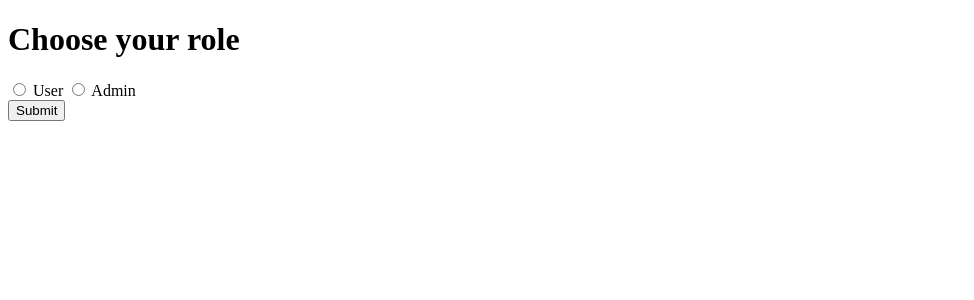
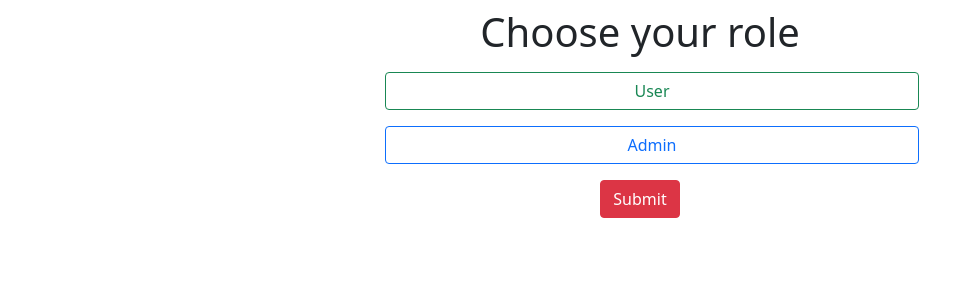
Before and after one commit to satya2221/TAU_atm, a PHP site: page / in a window 1280 px wide. Shown: the top 300 px of the page, without its empty margins (0-974 px from the left). Run offline with PHP 8.4, Linux system fonts and the light colour scheme.

Commit message:
Bootsrapisasi part 1 (sampai mau login admin)

```diff
--- a/admin_process.php
+++ b/admin_process.php
@@ -9,6 +9,7 @@
     <meta name="viewport"
           content="width=device-width, user-scalable=no, initial-scale=1.0, maximum-scale=1.0, minimum-scale=1.0">
     <meta http-equiv="X-UA-Compatible" content="ie=edge">
+    <link href="https://cdn.jsdelivr.net/npm/bootstrap@5.0.0/dist/css/bootstrap.min.css" rel="stylesheet" integrity="sha384-wEmeIV1mKuiNpC+IOBjI7aAzPcEZeedi5yW5f2yOq55WWLwNGmvvx4Um1vskeMj0" crossorigin="anonymous">
     <title>Admin</title>
 </head>
 <body>
@@ -16,5 +17,6 @@
     <p>Data</p>
     <p>Data</p>
     <p>Data</p>
+    <script src="https://cdn.jsdelivr.net/npm/bootstrap@5.0.0/dist/js/bootstrap.bundle.min.js" integrity="sha384-p34f1UUtsS3wqzfto5wAAmdvj+osOnFyQFpp4Ua3gs/ZVWx6oOypYoCJhGGScy+8" crossorigin="anonymous"></script>
 </body>
 </html>
--- a/detail_menu_atm.php
+++ b/detail_menu_atm.php
@@ -9,6 +9,7 @@
     <meta name="viewport"
           content="width=device-width, user-scalable=no, initial-scale=1.0, maximum-scale=1.0, minimum-scale=1.0">
     <meta http-equiv="X-UA-Compatible" content="ie=edge">
+    <link href="https://cdn.jsdelivr.net/npm/bootstrap@5.0.0/dist/css/bootstrap.min.css" rel="stylesheet" integrity="sha384-wEmeIV1mKuiNpC+IOBjI7aAzPcEZeedi5yW5f2yOq55WWLwNGmvvx4Um1vskeMj0" crossorigin="anonymous">
     <title>activity</title>
 </head>
 <body>
@@ -49,5 +50,6 @@
             <h1>There is no transaction going on</h1>
     <?php }
     ?>
+    <script src="https://cdn.jsdelivr.net/npm/bootstrap@5.0.0/dist/js/bootstrap.bundle.min.js" integrity="sha384-p34f1UUtsS3wqzfto5wAAmdvj+osOnFyQFpp4Ua3gs/ZVWx6oOypYoCJhGGScy+8" crossorigin="anonymous"></script>
 </body>
 </html>
--- a/index.php
+++ b/index.php
@@ -4,17 +4,32 @@
     <meta charset="UTF-8">
     <meta http-equiv="X-UA-Compatible" content="IE=edge">
     <meta name="viewport" content="width=device-width, initial-scale=1.0">
+    <link href="https://cdn.jsdelivr.net/npm/bootstrap@5.0.0/dist/css/bootstrap.min.css" rel="stylesheet" integrity="sha384-wEmeIV1mKuiNpC+IOBjI7aAzPcEZeedi5yW5f2yOq55WWLwNGmvvx4Um1vskeMj0" crossorigin="anonymous">
     <title>Role Selection</title>
 </head>
 <body>
-    <h1>Choose your role</h1>
-    <form action="menu.php" method="post">
-        <input type="radio" name="role" id="user" value="User">
-        <label for="user">User</label>
-        <input type="radio" name="role" id="admin" value="Admin">
-        <label for="admin">Admin</label>
-        <br>
-        <input type="submit" value="Submit">
-    </form>
+    <center class="mt-2">
+        <h1>Choose your role</h1>
+    </center>
+    <div class="container my-1">
+        <form action="menu.php" method="post" >
+            <div class="form-check d-grid col-6 mx-auto my-3 text-center">
+                <input class="btn-check" type="radio" name="role" id="user" value="User" autocomplete="off" required>
+                <label class="btn btn-outline-success" for="user">
+                    User
+                </label>
+                </div>
+            <div class="form-check d-grid col-6 mx-auto my-3">
+                <input class="btn-check" type="radio" name="role" id="admin" value="Admin" autocomplete="off">
+                <label class="btn btn-outline-primary" for="admin">
+                    Admin
+                </label>
+            </div>
+            <div class="text-center">
+                <button type="submit" class="btn btn-danger">Submit</button>
+            </div>
+        </form>
+    </div>
+    <script src="https://cdn.jsdelivr.net/npm/bootstrap@5.0.0/dist/js/bootstrap.bundle.min.js" integrity="sha384-p34f1UUtsS3wqzfto5wAAmdvj+osOnFyQFpp4Ua3gs/ZVWx6oOypYoCJhGGScy+8" crossorigin="anonymous"></script>
 </body>
 </html>
--- a/menu_atm.php
+++ b/menu_atm.php
@@ -8,6 +8,8 @@
     <meta name="viewport"
           content="width=device-width, user-scalable=no, initial-scale=1.0, maximum-scale=1.0, minimum-scale=1.0">
     <meta http-equiv="X-UA-Compatible" content="ie=edge">
+    <link href="https://cdn.jsdelivr.net/npm/bootstrap@5.0.0/dist/css/bootstrap.min.css" rel="stylesheet" integrity="sha384-wEmeIV1mKuiNpC+IOBjI7aAzPcEZeedi5yW5f2yOq55WWLwNGmvvx4Um1vskeMj0" crossorigin="anonymous">
+    <title>User Process</title>
     <title>Document</title>
 </head>
 <body>
@@ -34,5 +36,6 @@
     </form>
     <br>
     <a href="index.php"><button>Back to Role selection</button></a>
+    <script src="https://cdn.jsdelivr.net/npm/bootstrap@5.0.0/dist/js/bootstrap.bundle.min.js" integrity="sha384-p34f1UUtsS3wqzfto5wAAmdvj+osOnFyQFpp4Ua3gs/ZVWx6oOypYoCJhGGScy+8" crossorigin="anonymous"></script>
 </body>
 </html>
--- a/user_process.php
+++ b/user_process.php
@@ -7,6 +7,7 @@
     <meta charset="UTF-8">
     <meta http-equiv="X-UA-Compatible" content="IE=edge">
     <meta name="viewport" content="width=device-width, initial-scale=1.0">
+    <link href="https://cdn.jsdelivr.net/npm/bootstrap@5.0.0/dist/css/bootstrap.min.css" rel="stylesheet" integrity="sha384-wEmeIV1mKuiNpC+IOBjI7aAzPcEZeedi5yW5f2yOq55WWLwNGmvvx4Um1vskeMj0" crossorigin="anonymous">
     <title>User Process</title>
 </head>
 <body>
@@ -38,5 +39,6 @@
 
         </form>
     <?php endif;?>
+    <script src="https://cdn.jsdelivr.net/npm/bootstrap@5.0.0/dist/js/bootstrap.bundle.min.js" integrity="sha384-p34f1UUtsS3wqzfto5wAAmdvj+osOnFyQFpp4Ua3gs/ZVWx6oOypYoCJhGGScy+8" crossorigin="anonymous"></script>
 </body>
 </html>
```
Also changed, not shown: menu.php (+23 -12 lines).
